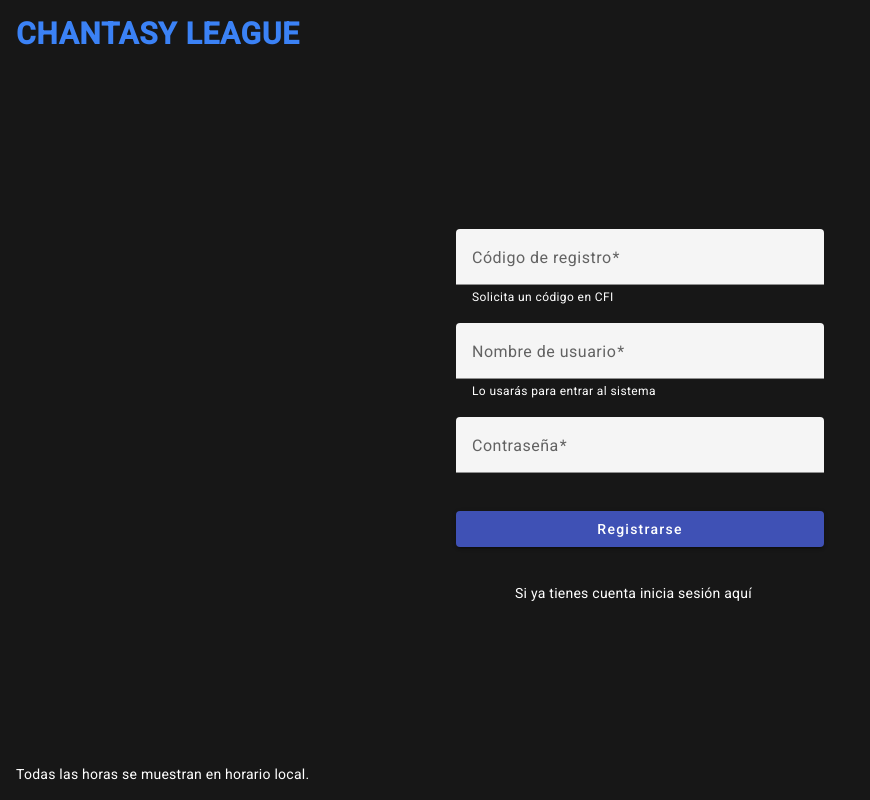
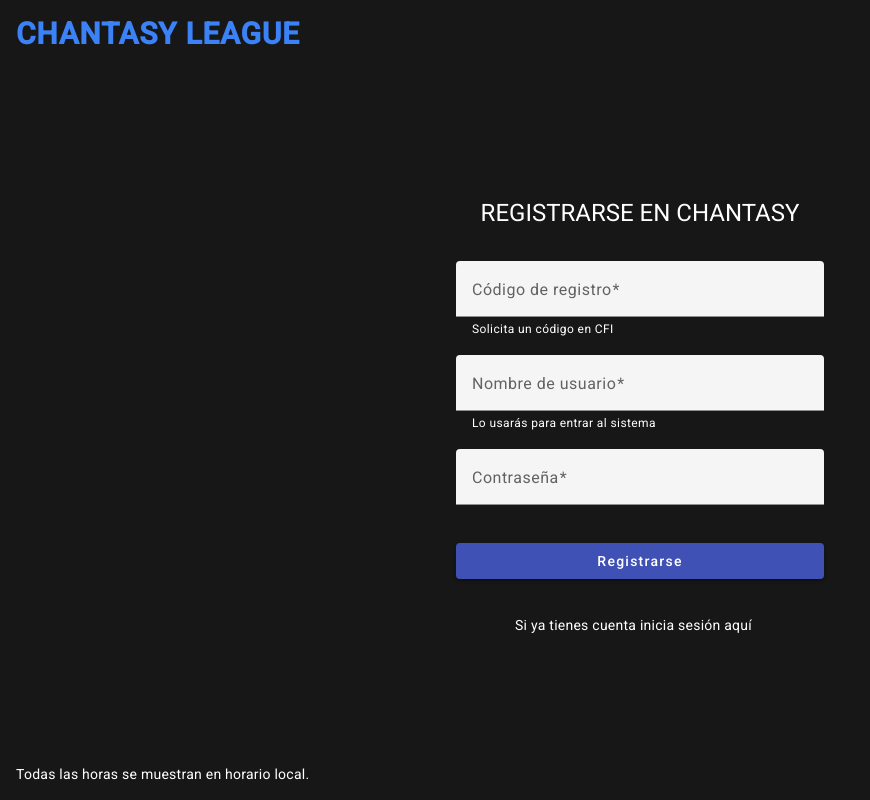
Before and after one commit to MiguelHigueraDev/cfi-chantasy, an Angular app in the folder website/: page /register in a window 1280 px wide. Shown: the whole page, without its empty margins (0-870 px from the left). Built offline with nearby package versions, Linux system fonts and the light colour scheme.

Commit message:
feat(frontend): add title to login/register pages

```diff
--- a/website/src/app/components/login/login.component.html
+++ b/website/src/app/components/login/login.component.html
@@ -1,5 +1,6 @@
 <section class="justify-center">
     <form [formGroup]="loginForm" (ngSubmit)="login()" class="space-y-4 flex flex-col p-4 w-full mx-auto max-w-[400px]">
+        <h1 class="uppercase text-center">Iniciar sesión en Chantasy</h1>
         <mat-form-field class="w-full">
             <mat-label>Nombre de usuario</mat-label>
             <input type="text" matInput formControlName="username" required />
--- a/website/src/app/components/register/register.component.html
+++ b/website/src/app/components/register/register.component.html
@@ -1,5 +1,6 @@
 <section class="justify-center">
     <form [formGroup]="registerForm" (ngSubmit)="register()" class="space-y-4 flex flex-col p-4 w-full mx-auto max-w-[400px]">
+        <h1 class="uppercase text-center">Registrarse en Chantasy</h1>
         <mat-form-field class="w-full">
             <mat-label>Código de registro</mat-label>
             <input type="text" matInput formControlName="registerCode" required />
```
